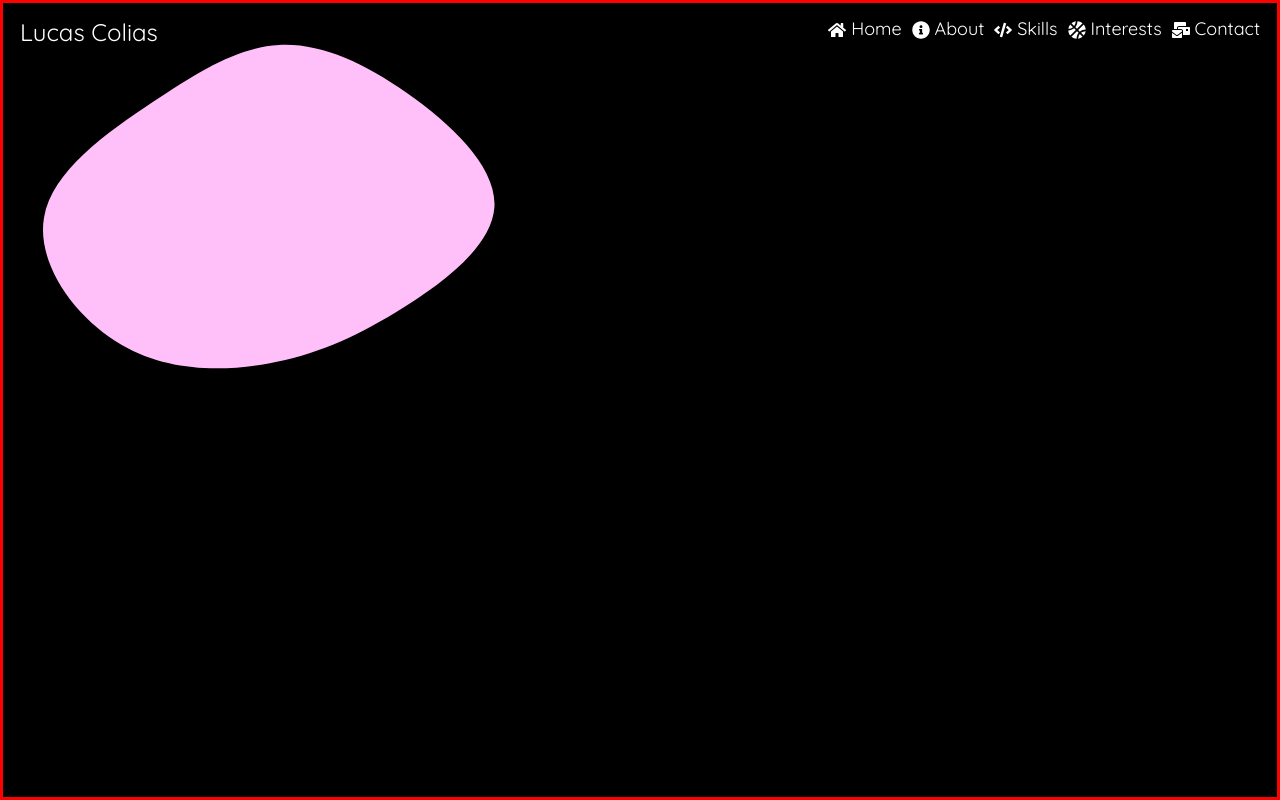
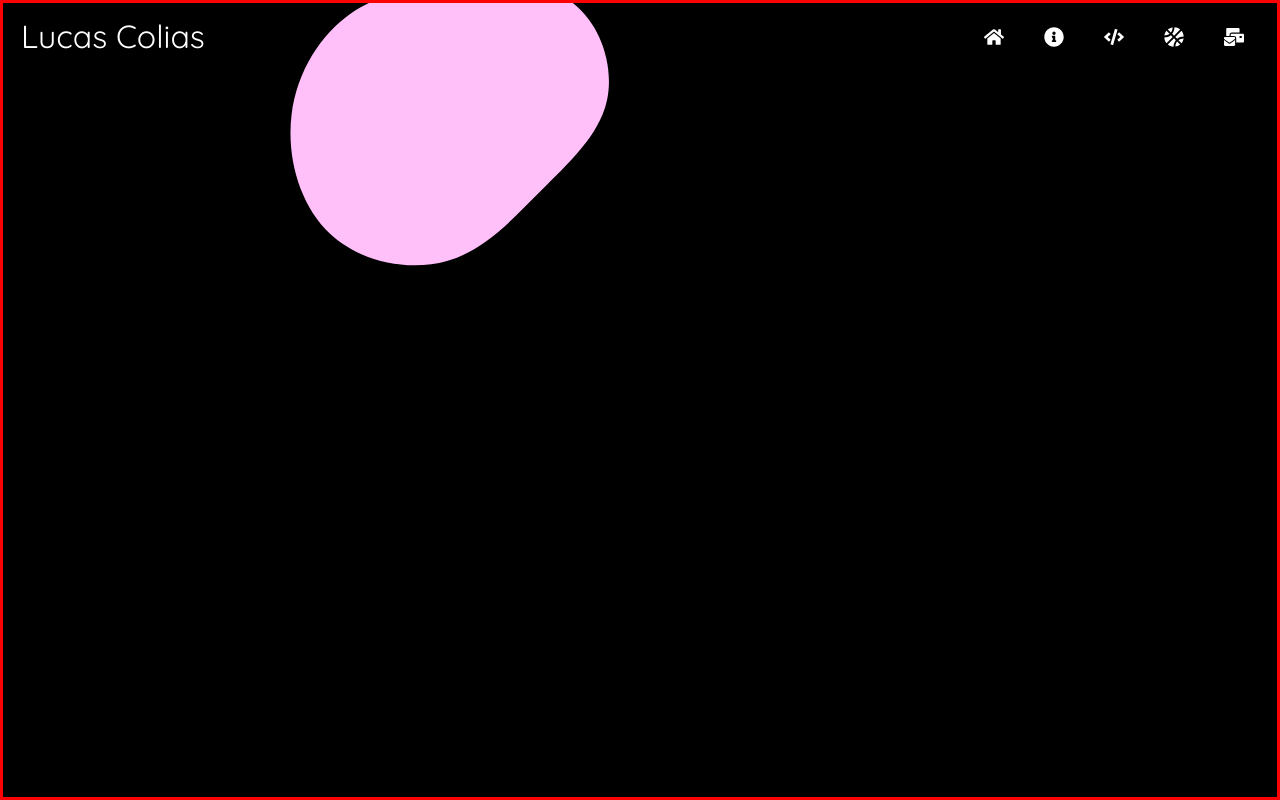
Before and after one commit to lcolias/MyReactWebsite, a React (Create React App) app in the folder my-website/: page / in a window 1280 px wide. Built offline with nearby package versions, Linux system fonts and the light colour scheme.

Commit message:
Updates to 'navbar'
-Major Cleanup of Navigation bar CSS (repeating styles, wrong alignment, spacing issues,...)
- Updated Layout to include setup for link-text animations!

```diff
--- a/my-website/src/components/Navbar/Navbar.css
+++ b/my-website/src/components/Navbar/Navbar.css
@@ -7,22 +7,18 @@
     font-family: 'Quicksand';
 }
 
-nav {
-    background-color: transparent;
-    padding: 0 15px;
-}
-
 .navbar {
     position: relative;
     z-index: 1;
+    background-color: transparent;
+    margin: 0 1em;
 }
 
 .navbar-container {
     display: flex;
     flex-wrap: wrap;
-    justify-content: space-between;
     align-items: center;
-    list-style-type: none;
+    justify-content: center;
 }
 
 .navbar-container li a {
@@ -30,21 +26,19 @@ nav {
     margin: 20px 5px;
 }
 
-.toggle {
-    order: 1;
-}
-
 .navbar-logo {
-    font-size: large;
-    padding: 0 10px 4px 0;
+    flex: 1;
+    font-size: 2em;
     text-align: left;
 }
 
 .navbar-link {
-    font-size: large;
-    order: 3;
-    width: 100%;
-    text-align: left;
+    flex: 0 1 3em;
+    font-size: 1.25em;
+    display: none;
+}
+
+.navbar-link a div{
     display: none;
 }
 
@@ -62,43 +56,25 @@ nav {
     border-bottom: 1px #444 solid;
 }
 
-.navbar-link:not(.button) a:hover,
-.navbar-link a:hover::after {
+.navbar-link a:hover,
+.navbar-link a:focus{
     color: #ccc;
 }
 
 /*Tablet min-width*/
 @media all and (min-width: 700px) {
-    .navbar-container {
-        justify-content: center;
-    }
-    .navbar-logo {
-        font-size: x-large;
-        flex: 1;
-    }
-
-    .toggle {
-        text-align: right;
-        order: 2;
-    }
 
 }
 
 
 @media all and (min-width: 960px){
+
     .navbar-container {
-        align-items: flex-start;
-        flex-wrap: nowrap;
-        background: none;
-    }
-
-    .navbar-logo {
-        order: 0;
+        align-items: center;
+        justify-content: center;
     }
 
     .navbar-link {
-        order: 1;
-        position: relative;
         display: block;
         width: auto;
     }
--- a/my-website/src/components/Navbar/Navbar.js
+++ b/my-website/src/components/Navbar/Navbar.js
@@ -18,11 +18,11 @@ function Navbar() {
         <nav className='navbar'>
             <ul className={toggled ? 'active navbar-container' : 'navbar-container'}>
                 <li className='navbar-logo'><Link to='' > Lucas Colias </Link></li>
-                <li className='navbar-link'><Link to=''         >   <FaHome />            Home      </Link></li>
-                <li className='navbar-link'><Link to='about'    >   <FaInfoCircle />      About     </Link></li>
-                <li className='navbar-link'><Link to='skills'   >   <FaCode />            Skills    </Link></li>
-                <li className='navbar-link'><Link to='funstuff' >   <FaBasketballBall />  Interests </Link></li>
-                <li className='navbar-link'><Link to='contact'  >   <FaMailBulk />        Contact   </Link></li>
+                <li className='navbar-link'><Link to=''         >   <FaHome />            <div>Home</div>      </Link></li>
+                <li className='navbar-link'><Link to='about'    >   <FaInfoCircle />      <div>About</div>    </Link></li>
+                <li className='navbar-link'><Link to='skills'   >   <FaCode />            <div>Skills</div>     </Link></li>
+                <li className='navbar-link'><Link to='funstuff' >   <FaBasketballBall />  <div>Interests</div>  </Link></li>
+                <li className='navbar-link'><Link to='contact'  >   <FaMailBulk />        <div>Contact</div>    </Link></li>
                 <li className='toggle' onClick={toggle}>  <a href='#'>  {toggled ? <FaTimes /> : <FaBars />}  </a> </li>
             </ul>
         </nav>
```
